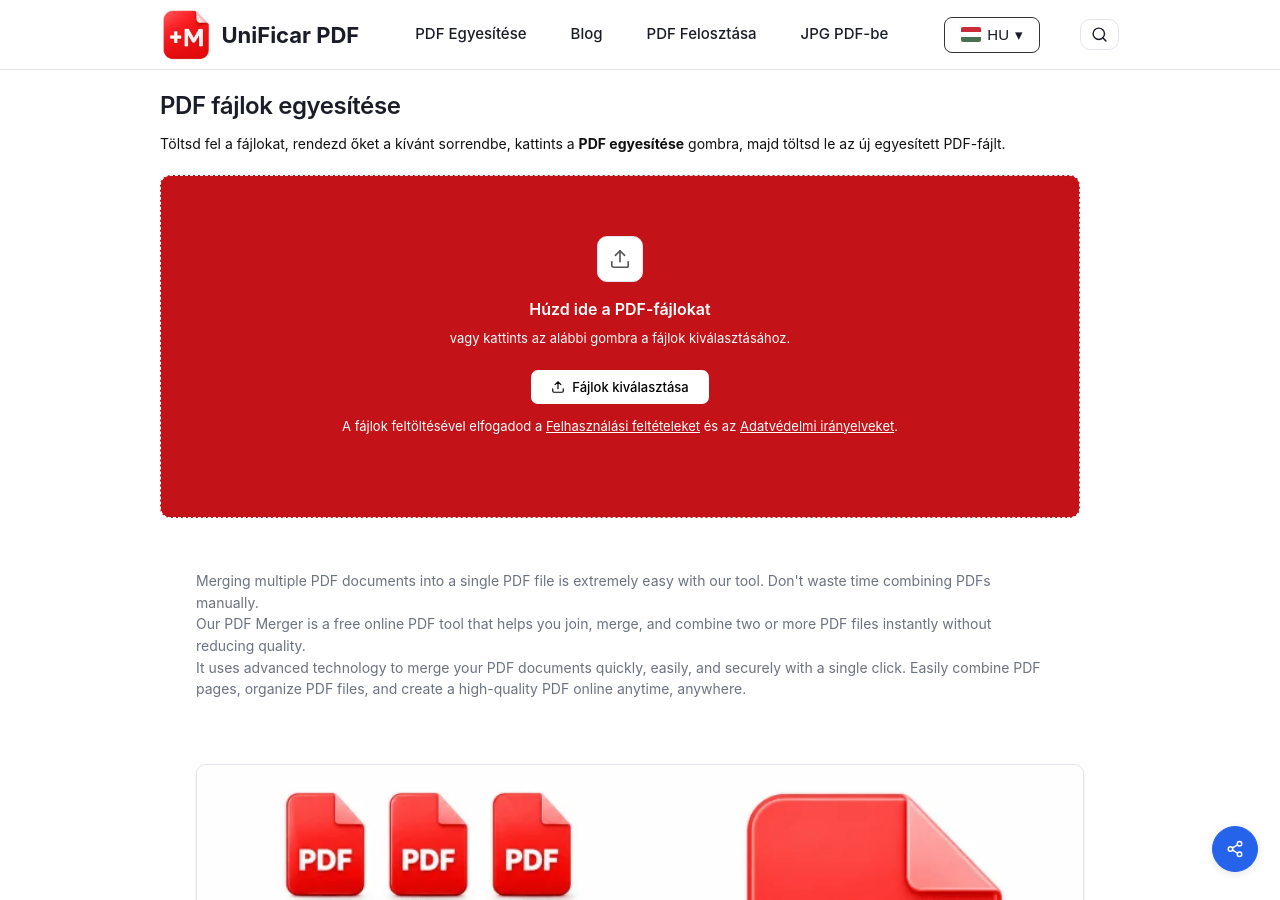
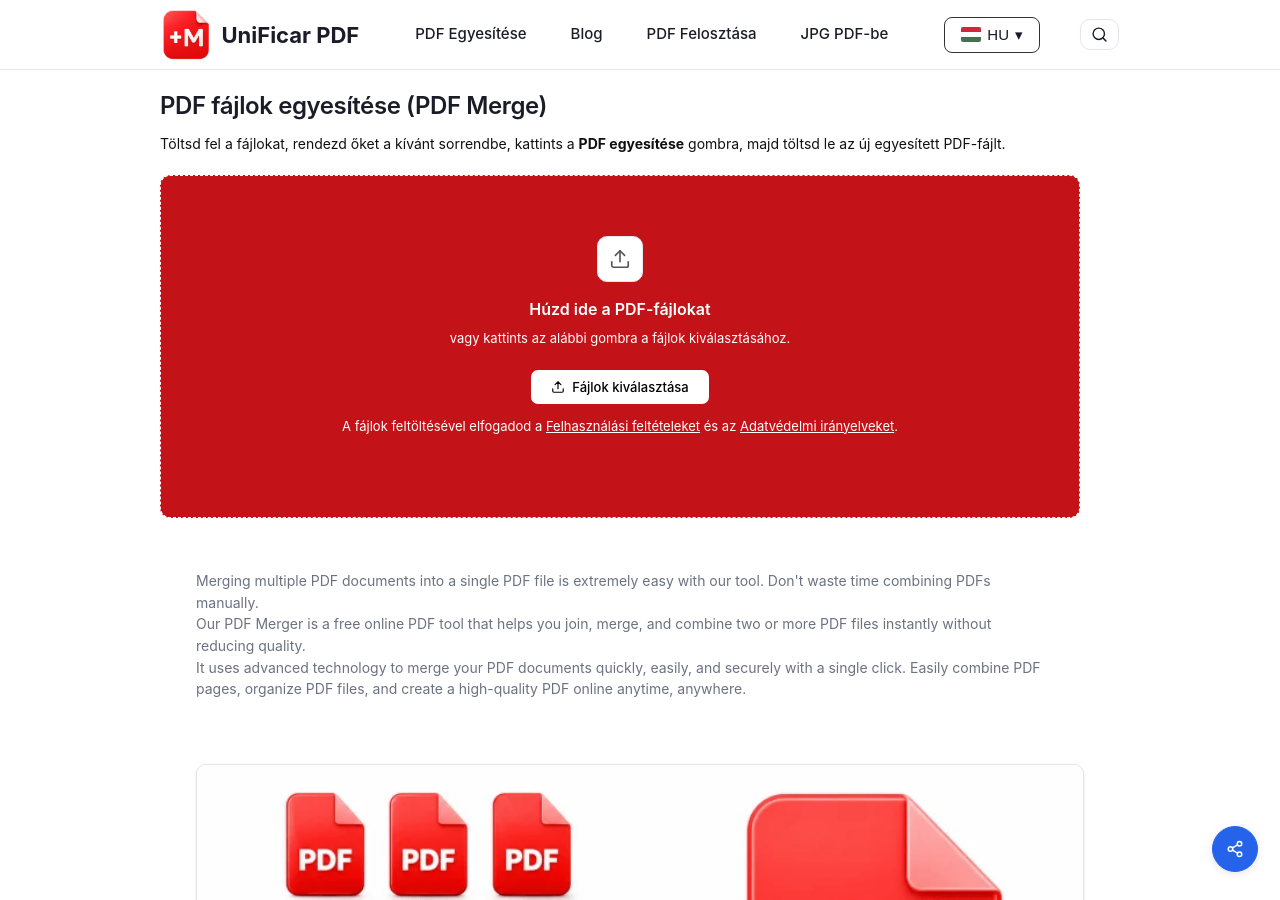
Before and after one commit to rforrupesh/jekyllmultilingual, a Jekyll site: the page built from hu/index.md, in a window 1280 px wide and 900 px high. Built offline with Jekyll 4.4.1, drawn with Linux system fonts in a browser that asks for light colours.

Commit message:
Update index.md

```diff
--- a/hu/index.md
+++ b/hu/index.md
@@ -717,7 +717,7 @@ scripts:
 <main class="container1">
 
   <!-- H1 + P — visible before upload, hidden after -->
-  <h1 class="page-title" id="pageTitle">PDF fájlok egyesítése</h1>
+  <h1 class="page-title" id="pageTitle">PDF fájlok egyesítése (PDF Merge)</h1>
   <p class="page-sub" id="pageSub">Töltsd fel a fájlokat, rendezd őket a kívánt sorrendbe, kattints a <strong>PDF egyesítése</strong> gombra, majd töltsd le az új egyesített PDF-fájlt.</p>
 
   <!-- UPLOAD STATE (centered, full viewport height) -->
```
